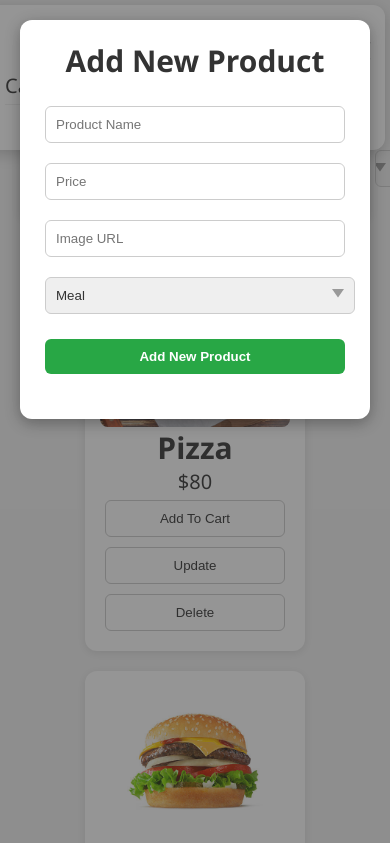
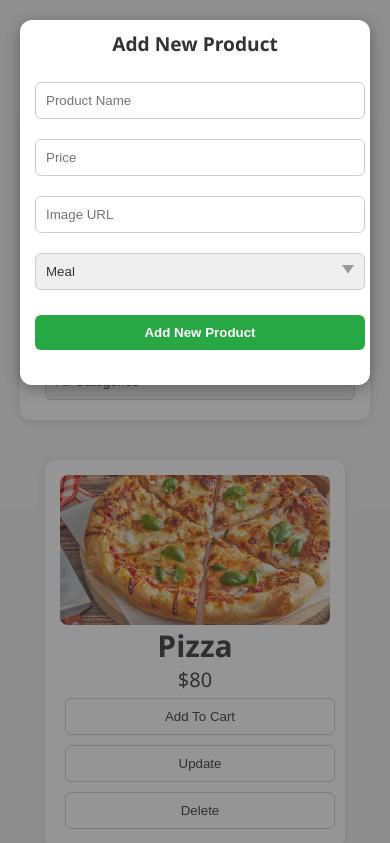
Before and after one commit to celalcok/simple-ordering-app, a plain HTML site: page index.html in a window 390 px wide. Both pictures are taken after a click on the button "➕ Add Product". Shown: the top 843 px of the page. Drawn offline with Linux system fonts and the light colour scheme.

Commit message:
Responsive design created

```diff
--- a/style.css
+++ b/style.css
@@ -423,3 +423,62 @@ li {
 }
 
 /* ------------------------------Toast End------------------------------*/
+
+
+/* ------------------------------Responsive------------------------------*/
+
+
+@media (max-width: 768px) {
+    .product {
+        width: 100%;
+        max-width: 300px;
+    }
+
+
+    .cart-box {
+        position: static;
+        width: 100%;
+        margin-top: 20px;
+    }
+
+    .modal-content {
+        max-width: 95%;
+        padding: 10px;
+    }
+
+    .modal-content h2 {
+        font-size: 1.2rem;
+    }
+
+    .modal-content button {
+        width: 100%;
+    }
+
+    input, select, button {
+        width: 100%;
+        max-width: 100%;
+        box-sizing: border-box;
+    }
+
+}
+
+@media (max-width: 600px) {
+    #top-bar {
+        flex-direction: column;
+        align-items: stretch;
+    }
+
+    #top-bar > * {
+        width: 100%;
+    }
+}
+
+@media (max-width: 500px) {
+    #toast-container {
+        top: 10px;
+        bottom: auto;
+        right: 10px;
+    }
+}
+
+/* ------------------------------Responsive End------------------------------*/
```
